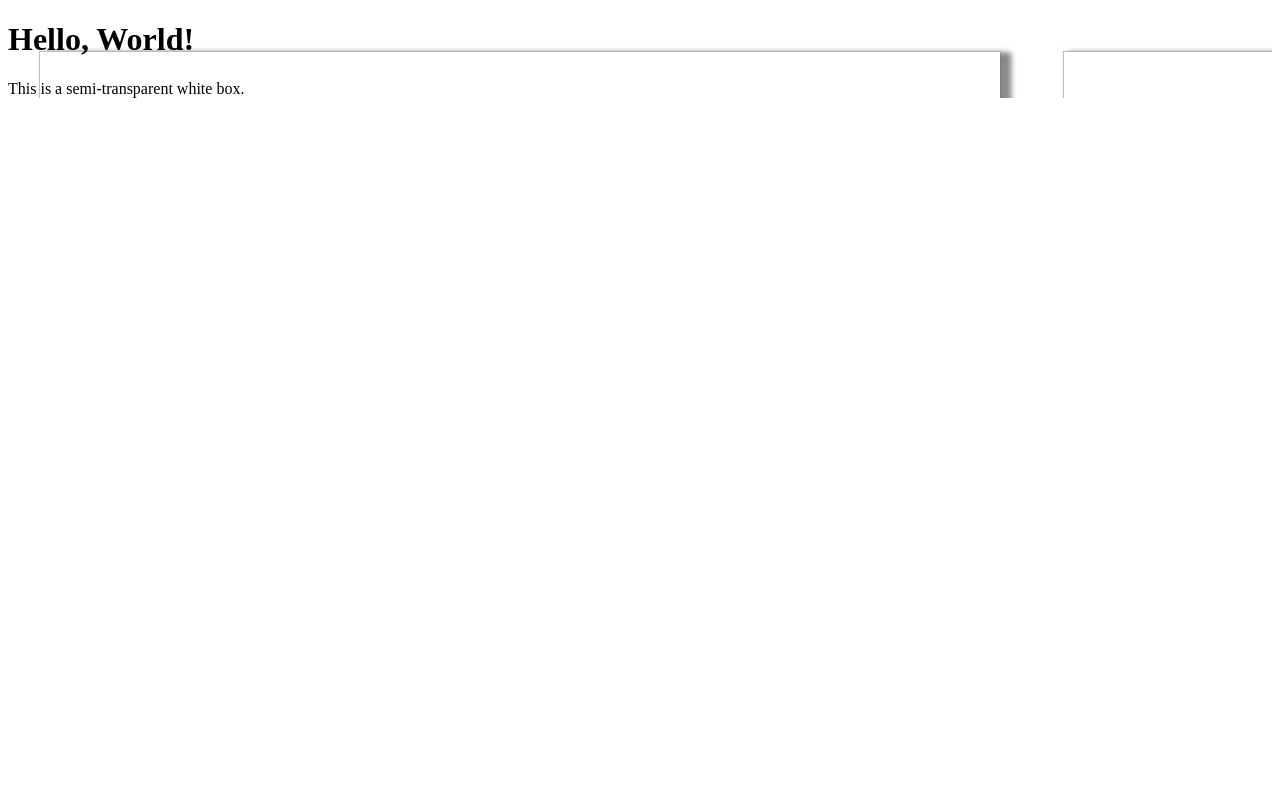
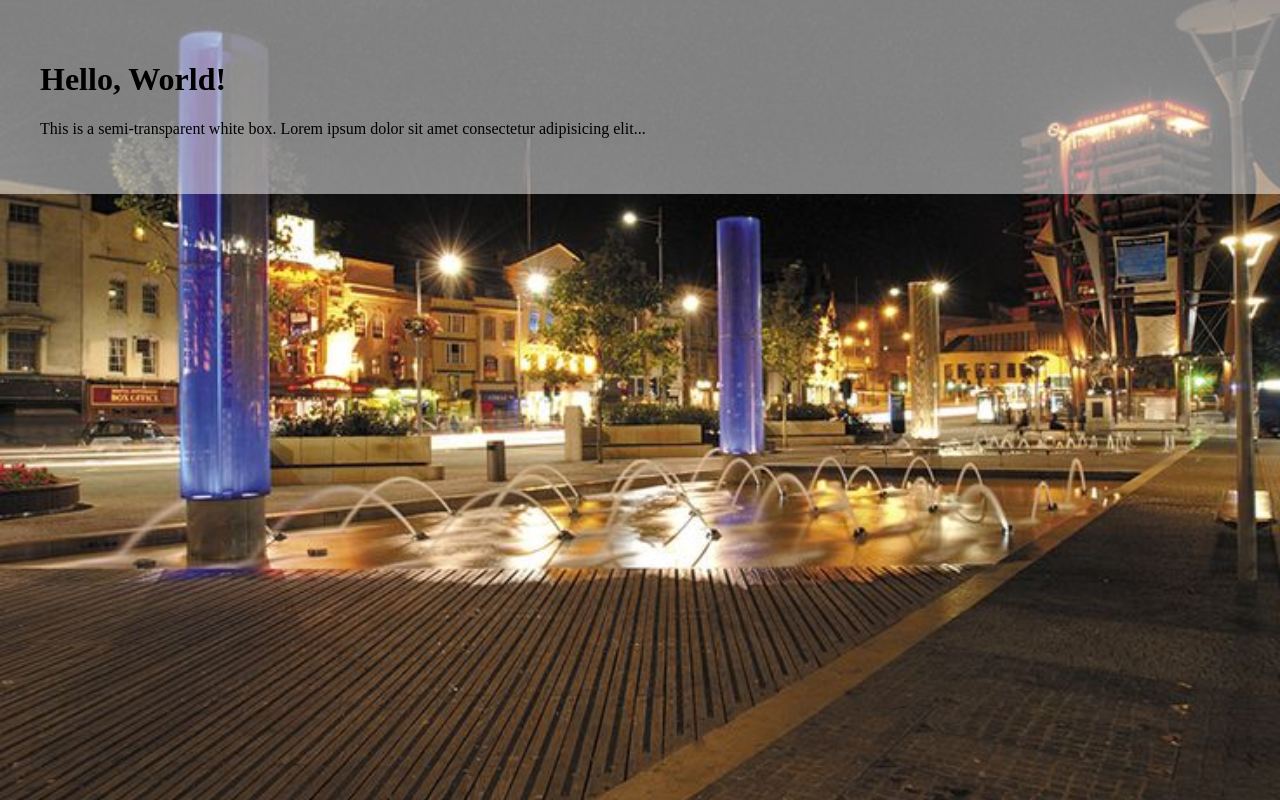
Before and after one commit to Frankataccess/Web-app-story, a React (Vite) app in the folder web-app-story/: page / in a window 1280 px wide. Built offline with nearby package versions, Linux system fonts and the light colour scheme.

Commit message:
image bg

```diff
--- a/web-app-story/src/App.jsx
+++ b/web-app-story/src/App.jsx
@@ -1,14 +1,36 @@
 import React from 'react';
 
 const App = () => {
+  // Apply styles directly to the body using JavaScript
+  React.useEffect(() => {
+    document.body.style.margin = '0'; // Reset body margin
+    document.body.style.padding = '0'; // Reset body padding
+  }, []);
+
   return (
-    <div
-      className="min-h-screen bg-cover bg-center flex items-center justify-center"
-      style={{ backgroundImage: `url('../photos/Bristol_City_Centre_at_night_(3120341579).jpg')` }}
-    >
-      <div className="bg-white bg-opacity-50 p-10 rounded-lg shadow-lg">
+    <div style={{ position: 'relative', width: '100vw', height: '100vh' }}>
+      <img
+        src="/public/photos/bris center.jpg"
+        alt="Bristol City Centre at Night" // Always add alt text for accessibility
+        style={{
+          position: 'absolute',
+          top: 0,
+          left: 0,
+          width: '100%',
+          height: '100%',
+          objectFit: 'cover', // Ensures the image covers the entire area
+        }}
+      />
+      <div style={{
+        backgroundColor: 'rgba(255, 255, 255, 0.5)',
+        position: 'relative',
+        zIndex: 1, // Ensures this content is on top of the image
+        padding: '2.5rem', // Add padding to the box
+      }}>
         <h1 className="text-2xl font-bold text-center">Hello, World!</h1>
-        <p className="text-center">This is a semi-transparent white box.</p>
+        <p className="text-center">
+          This is a semi-transparent white box. Lorem ipsum dolor sit amet consectetur adipisicing elit...
+        </p>
       </div>
     </div>
   );
```
Also changed, not shown: web-app-story/public/photos/Bristol_City_Centre_at_night_(3120341579).jpg, web-app-story/public/photos/bris center.jpg (added).
